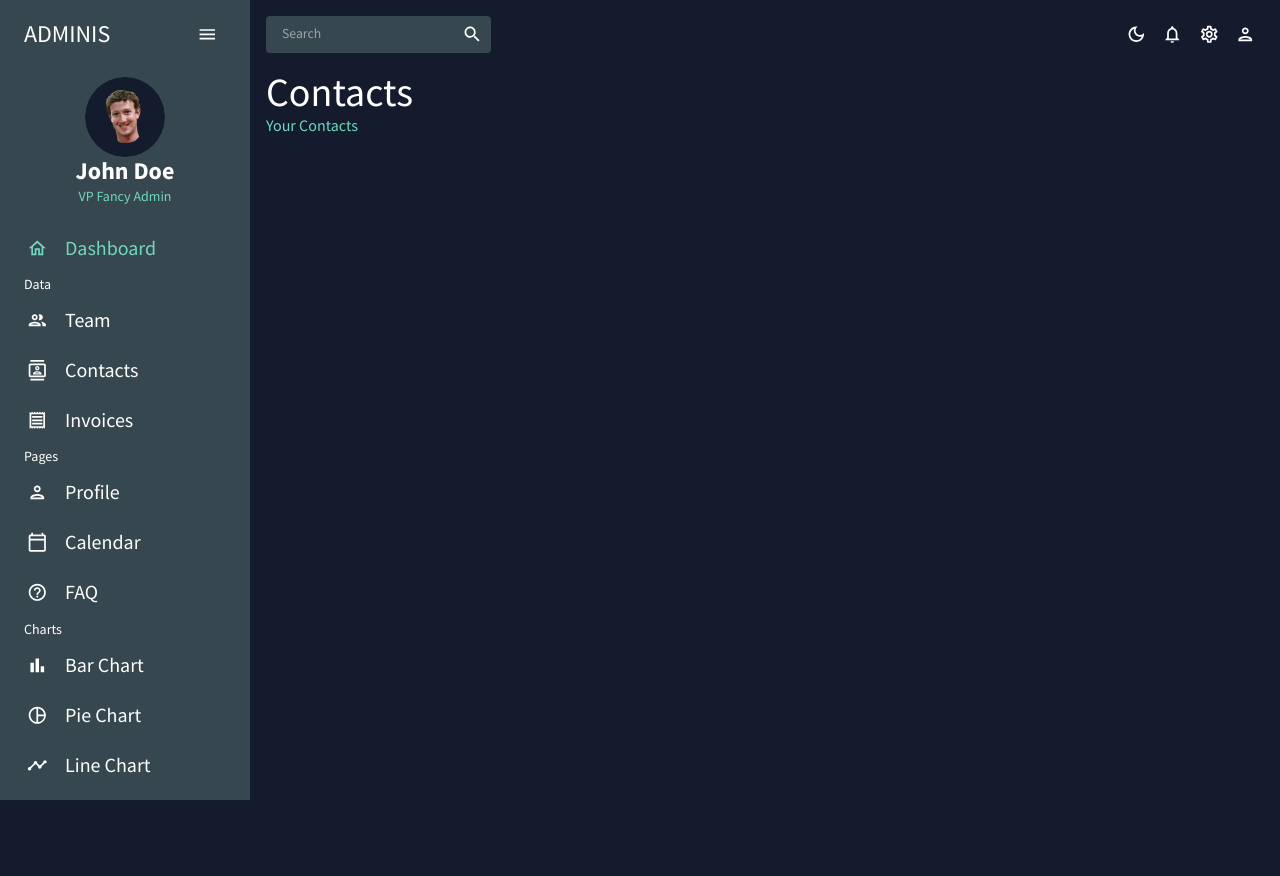
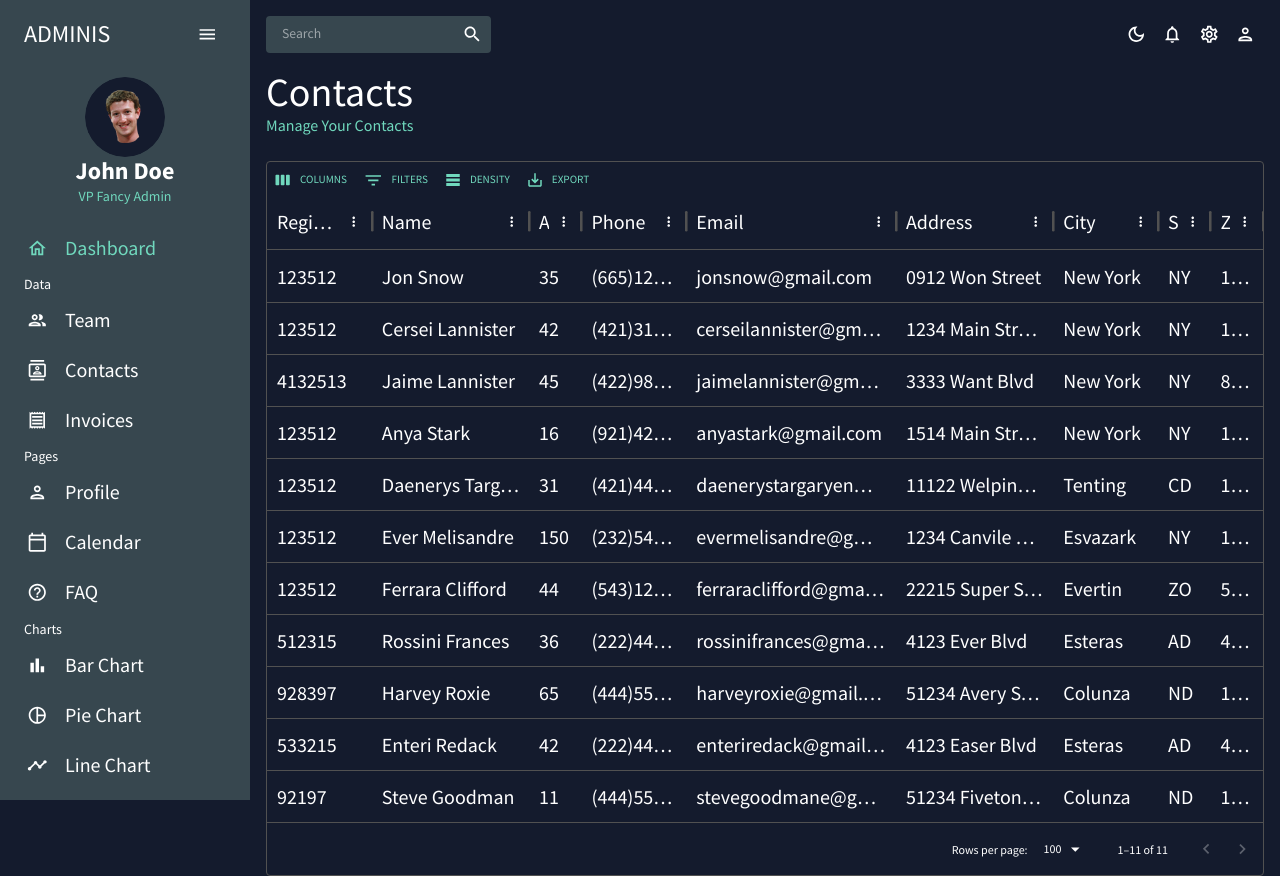
Before and after one commit to jestrickler/vite-admin, a React (Vite) app: page /contacts in a window 1280 px wide. Before the commit the page ends 800 px from the top, so only its background shows below. Built offline with nearby package versions, Linux system fonts and the light colour scheme.

Commit message:
Completed Contacts page

```diff
--- a/src/data/mockData.js
+++ b/src/data/mockData.js
@@ -26,7 +26,7 @@ export const mockDataTeam = [
   {
     id: 4,
     name: 'Arya Stark',
-    email: 'anyastark@gmail.com',
+    email: 'aryastark@gmail.com',
     age: 16,
     phone: '(921)425-6742',
     access: 'admin'
@@ -80,8 +80,9 @@ export const mockDataContacts = [
     email: 'jonsnow@gmail.com',
     age: 35,
     phone: '(665)121-5454',
-    address: '0912 Won Street, Alabama, SY 10001',
+    address: '0912 Won Street',
     city: 'New York',
+    state: 'NY',
     zipCode: '10001',
     registrarId: 123512
   },
@@ -91,8 +92,9 @@ export const mockDataContacts = [
     email: 'cerseilannister@gmail.com',
     age: 42,
     phone: '(421)314-2288',
-    address: '1234 Main Street, New York, NY 10001',
+    address: '1234 Main Street',
     city: 'New York',
+    state: 'NY',
     zipCode: '13151',
     registrarId: 123512
   },
@@ -102,8 +104,9 @@ export const mockDataContacts = [
     email: 'jaimelannister@gmail.com',
     age: 45,
     phone: '(422)982-6739',
-    address: '3333 Want Blvd, Estanza, NAY 42125',
+    address: '3333 Want Blvd',
     city: 'New York',
+    state: 'NY',
     zipCode: '87281',
     registrarId: 4132513
   },
@@ -113,8 +116,9 @@ export const mockDataContacts = [
     email: 'anyastark@gmail.com',
     age: 16,
     phone: '(921)425-6742',
-    address: '1514 Main Street, New York, NY 22298',
+    address: '1514 Main Street',
     city: 'New York',
+    state: 'NY',
     zipCode: '15551',
     registrarId: 123512
   },
@@ -124,8 +128,9 @@ export const mockDataContacts = [
     email: 'daenerystargaryen@gmail.com',
     age: 31,
     phone: '(421)445-1189',
-    address: '11122 Welping Ave, Tenting, CD 21321',
+    address: '11122 Welping Ave',
     city: 'Tenting',
+    state: 'CD',
     zipCode: '14215',
     registrarId: 123512
   },
@@ -135,8 +140,9 @@ export const mockDataContacts = [
     email: 'evermelisandre@gmail.com',
     age: 150,
     phone: '(232)545-6483',
-    address: '1234 Canvile Street, Esvazark, NY 10001',
+    address: '1234 Canvile Street',
     city: 'Esvazark',
+    state: 'NY',
     zipCode: '10001',
     registrarId: 123512
   },
@@ -146,8 +152,9 @@ export const mockDataContacts = [
     email: 'ferraraclifford@gmail.com',
     age: 44,
     phone: '(543)124-0123',
-    address: '22215 Super Street, Everting, ZO 515234',
+    address: '22215 Super Street',
     city: 'Evertin',
+    state: 'ZO',
     zipCode: '51523',
     registrarId: 123512
   },
@@ -157,8 +164,9 @@ export const mockDataContacts = [
     email: 'rossinifrances@gmail.com',
     age: 36,
     phone: '(222)444-5555',
-    address: '4123 Ever Blvd, Wentington, AD 142213',
+    address: '4123 Ever Blvd',
     city: 'Esteras',
+    state: 'AD',
     zipCode: '44215',
     registrarId: 512315
   },
@@ -168,8 +176,9 @@ export const mockDataContacts = [
     email: 'harveyroxie@gmail.com',
     age: 65,
     phone: '(444)555-6239',
-    address: '51234 Avery Street, Cantory, ND 212412',
+    address: '51234 Avery Street',
     city: 'Colunza',
+    state: 'ND',
     zipCode: '111234',
     registrarId: 928397
   },
@@ -179,8 +188,9 @@ export const mockDataContacts = [
     email: 'enteriredack@gmail.com',
     age: 42,
     phone: '(222)444-5555',
-    address: '4123 Easer Blvd, Wentington, AD 142213',
+    address: '4123 Easer Blvd',
     city: 'Esteras',
+    state: 'AD',
     zipCode: '44215',
     registrarId: 533215
   },
@@ -190,8 +200,9 @@ export const mockDataContacts = [
     email: 'stevegoodmane@gmail.com',
     age: 11,
     phone: '(444)555-6239',
-    address: '51234 Fiveton Street, CunFory, ND 212412',
+    address: '51234 Fiveton Street',
     city: 'Colunza',
+    state: 'ND',
     zipCode: '1234',
     registrarId: 92197
   }
--- a/src/main.jsx
+++ b/src/main.jsx
@@ -9,7 +9,6 @@ import {
 
 import { Layout } from './layouts/Layout.jsx'
 import './index.css'
-import Contacts from './pages/Contacts.jsx'
 import Invoices from './pages/Invoices.jsx'
 import Profile from './pages/Profile.jsx'
 import Bar from './pages/Bar.jsx'
@@ -24,7 +23,7 @@ const router = createBrowserRouter(
     <Route path='/' element={<Layout />}>
       <Route index lazy={() => import('./pages/Dashboard.jsx')} />
       <Route path='team' lazy={() => import('./pages/Team.jsx')} />
-      <Route path='contacts' element={<Contacts />} />
+      <Route path='contacts' lazy={() => import('./pages/Contacts.jsx')} />
       <Route path='invoices' element={<Invoices />} />
       <Route path='profile' element={<Profile />} />
       <Route path='bar' element={<Bar />} />
--- a/src/pages/Contacts.jsx
+++ b/src/pages/Contacts.jsx
@@ -1,6 +1,67 @@
+import { Suspense } from 'react'
+import { Helmet } from 'react-helmet'
 import { Header } from './Header.jsx'
+import { Await, defer, useLoaderData } from 'react-router-dom'
+import { Box, Skeleton } from '@mui/material'
+import { DataGrid, GridToolbar } from '@mui/x-data-grid'
+import { mockDataContacts } from '../data/mockData.js'
 
-const Contacts = () => {
-  return <Header title='Contacts' subtitle='Your Contacts' />
+const getData = async () => {
+  await new Promise((r) => setTimeout(r, 1000))
+  return mockDataContacts
 }
-export default Contacts
+
+// eslint-disable-next-line react-refresh/only-export-components
+export const loader = async () => defer({ data: getData() })
+
+const columns = [
+  { field: 'registrarId', headerName: 'Registrar Id', flex: 2 },
+  { field: 'name', headerName: 'Name', flex: 3 },
+  {
+    field: 'age',
+    headerName: 'Age',
+    type: 'number',
+    headerAlign: 'left',
+    align: 'left',
+    flex: 1
+  },
+  { field: 'phone', headerName: 'Phone', flex: 2 },
+  { field: 'email', headerName: 'Email', flex: 4 },
+  { field: 'address', headerName: 'Address', flex: 3 },
+  { field: 'city', headerName: 'City', flex: 2 },
+  { field: 'state', headerName: 'State', flex: 1 },
+  { field: 'zipCode', headerName: 'Zip', flex: 1 }
+]
+
+export const Component = () => {
+  let deferred = useLoaderData()
+
+  return (
+    <>
+      <Helmet>
+        <title>Contacts Management - Adminis </title>
+      </Helmet>
+      <Header title='Contacts' subtitle='Manage Your Contacts' />
+      <Box mt={3}>
+        <Suspense
+          fallback={
+            <Skeleton variant='rectangular' width='100%' height={580} />
+          }
+        >
+          <Await resolve={deferred.data}>
+            {(data) => (
+              <DataGrid
+                rows={data}
+                columns={columns}
+                slots={{ toolbar: GridToolbar }}
+                sx={{ fontSize: 'h4.fontSize' }}
+              />
+            )}
+          </Await>
+        </Suspense>
+      </Box>
+    </>
+  )
+}
+
+Component.displayName = 'Contacts'
--- a/src/pages/Team.jsx
+++ b/src/pages/Team.jsx
@@ -61,7 +61,7 @@ export const Component = () => {
       <Helmet>
         <title>Team Management - Adminis </title>
       </Helmet>
-      <Header title='Team' subtitle='Managing the Team Members' />
+      <Header title='Team' subtitle='Manage the Team Members' />
       <Box mt={3}>
         <Suspense
           fallback={
```
